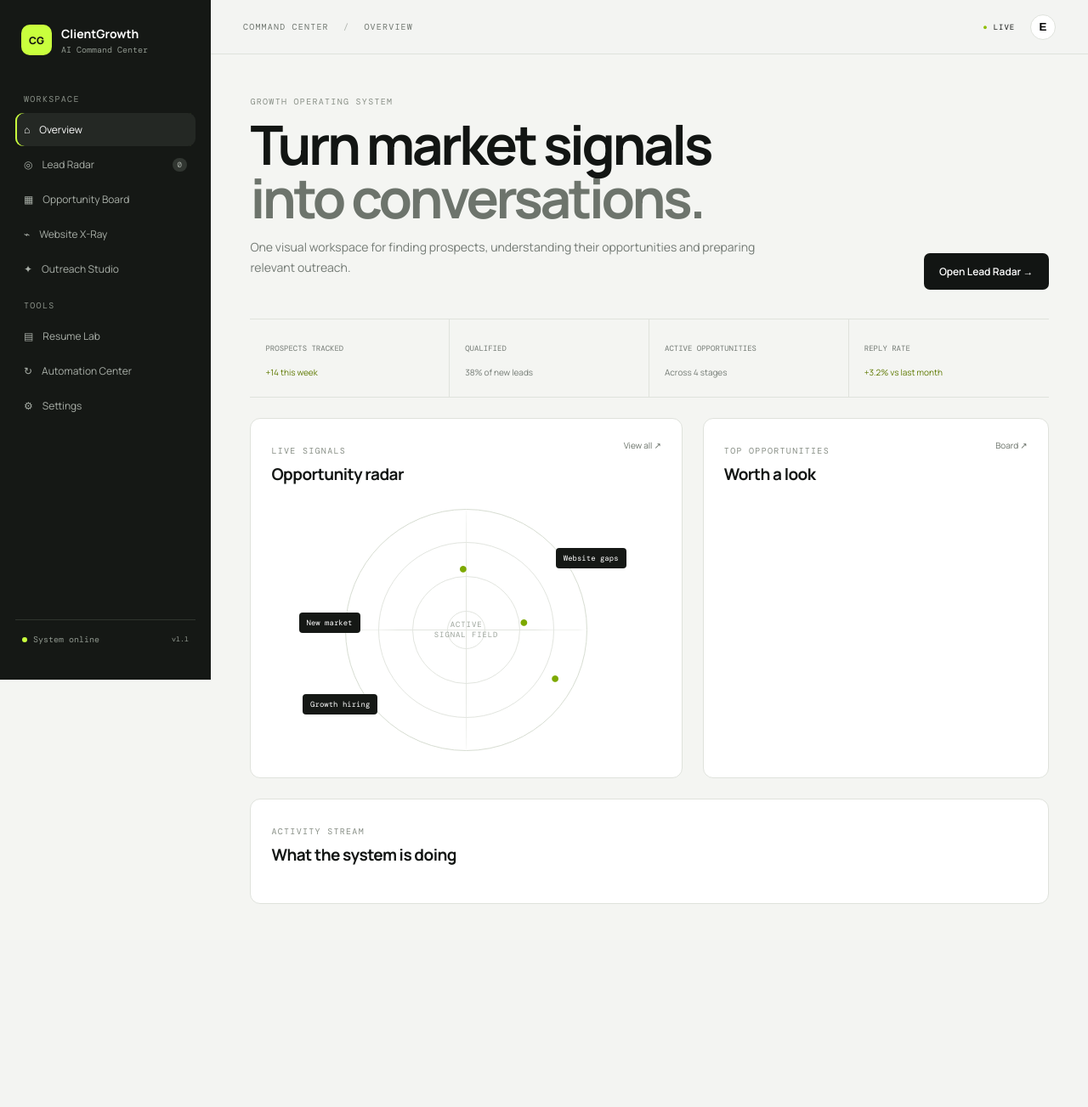
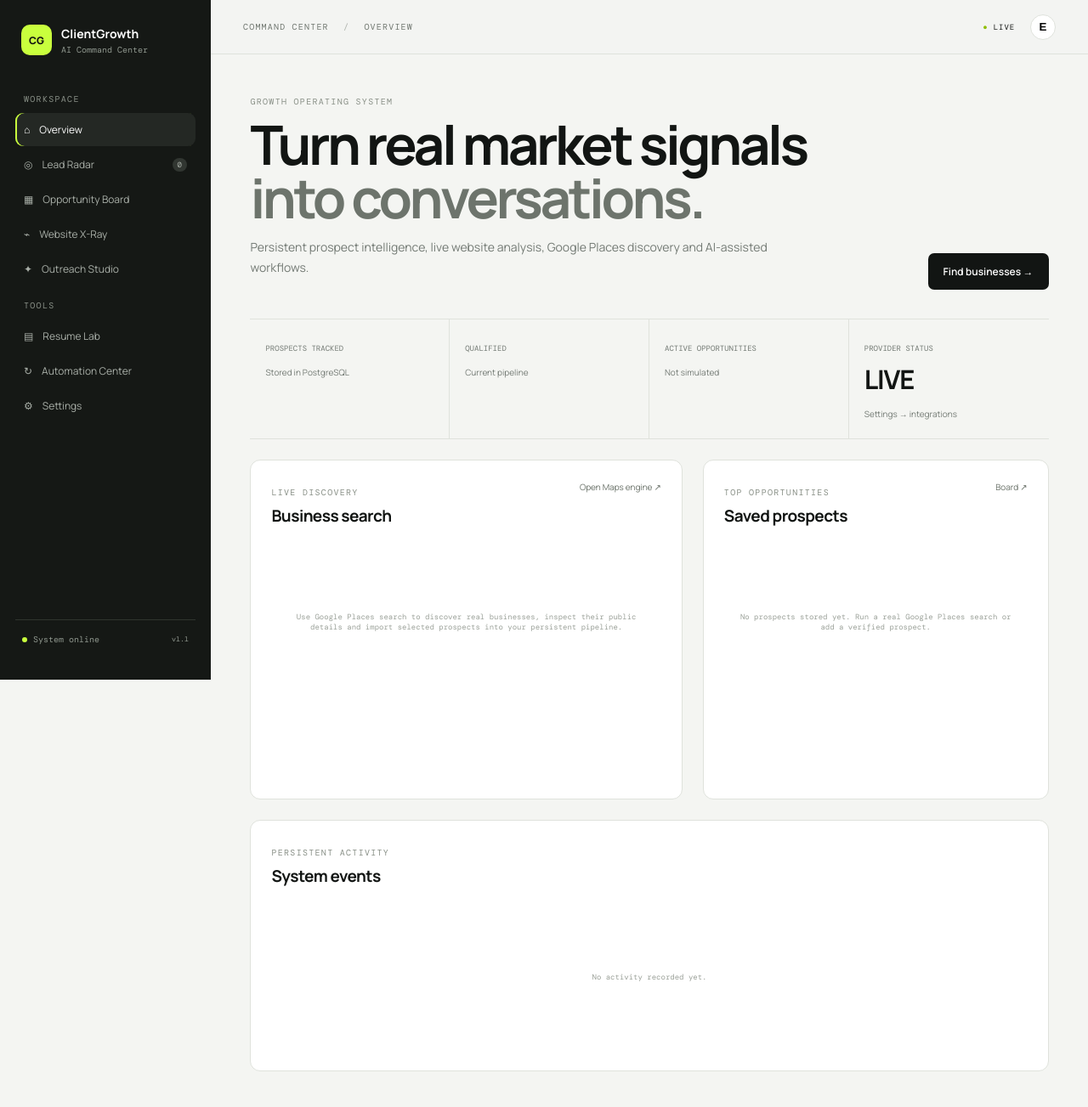
Before and after one commit to Ab2612Ab/clientgrowth-ai-hub, a FastAPI app: page / in a window 1280 px wide. Shown: the whole page at 85% size. Before the commit the page ends 1064 px from the top, so only its background shows below. Run offline with FastAPI, Linux system fonts and the light colour scheme; some libraries are stand-ins or nearby versions.

Commit message:
Remove dashboard demo metrics and use live data

```diff
--- a/templates/dashboard.html
+++ b/templates/dashboard.html
@@ -1,7 +1,8 @@
 {% extends 'base.html' %}{% block title %}Overview · ClientGrowth AI{% endblock %}{% block content %}
-<section class="hero"><div><span class="eyebrow">GROWTH OPERATING SYSTEM</span><h1>Turn market signals<br><i>into conversations.</i></h1><p>One visual workspace for finding prospects, understanding their opportunities and preparing relevant outreach.</p></div><a class="primary" href="/radar">Open Lead Radar →</a></section>
-<div class="stats"><div class="stat"><small>PROSPECTS TRACKED</small><strong>{{stats.leads}}</strong><span class="up">+14 this week</span></div><div class="stat"><small>QUALIFIED</small><strong>{{stats.qualified}}</strong><span>38% of new leads</span></div><div class="stat"><small>ACTIVE OPPORTUNITIES</small><strong>{{stats.opportunities}}</strong><span>Across 4 stages</span></div><div class="stat"><small>REPLY RATE</small><strong>{{stats.reply_rate}}</strong><span class="up">+3.2% vs last month</span></div></div>
-<div class="grid two"><section class="panel radar-panel"><div class="panel-head"><div><span class="eyebrow">LIVE SIGNALS</span><h2>Opportunity radar</h2></div><a href="/radar">View all ↗</a></div><div class="radar"><div class="rings"><span></span><span></span><span></span><b>ACTIVE<br>SIGNAL FIELD</b></div><div class="pulse p1">●</div><div class="pulse p2">●</div><div class="pulse p3">●</div><div class="radar-label l1">Website gaps</div><div class="radar-label l2">Growth hiring</div><div class="radar-label l3">New market</div></div></section>
-<section class="panel"><div class="panel-head"><div><span class="eyebrow">TOP OPPORTUNITIES</span><h2>Worth a look</h2></div><a href="/pipeline">Board ↗</a></div><div class="lead-list">{% for lead in leads %}<div class="lead-row"><div class="score">{{lead.score}}</div><div class="lead-main"><b>{{lead.name}}</b><span>{{lead.type}} · {{lead.location}}</span></div><div class="signal">{{lead.signal}}</div></div>{% endfor %}</div></section></div>
-<section class="panel activity"><div class="panel-head"><div><span class="eyebrow">ACTIVITY STREAM</span><h2>What the system is doing</h2></div></div>{% for a in activities %}<div class="activity-row"><span class="activity-icon">✦</span><div><b>{{a[0]}}</b><span>{{a[1]}}</span></div><time>{{a[2]}}</time></div>{% endfor %}</section>
+{% if db_error %}<div class="notice">Persistent database is not connected. No demo data is being shown. Connect PostgreSQL and set DATABASE_URL in Vercel.</div>{% endif %}
+<section class="hero"><div><span class="eyebrow">GROWTH OPERATING SYSTEM</span><h1>Turn real market signals<br><i>into conversations.</i></h1><p>Persistent prospect intelligence, live website analysis, Google Places discovery and AI-assisted workflows.</p></div><a class="primary" href="/maps">Find businesses →</a></section>
+<div class="stats"><div class="stat"><small>PROSPECTS TRACKED</small><strong>{{stats.leads}}</strong><span>Stored in PostgreSQL</span></div><div class="stat"><small>QUALIFIED</small><strong>{{stats.qualified}}</strong><span>Current pipeline</span></div><div class="stat"><small>ACTIVE OPPORTUNITIES</small><strong>{{stats.opportunities}}</strong><span>Not simulated</span></div><div class="stat"><small>PROVIDER STATUS</small><strong>{{ 'LIVE' if integrations.openai or integrations.maps else 'SETUP' }}</strong><span>Settings → integrations</span></div></div>
+<div class="grid two"><section class="panel radar-panel"><div class="panel-head"><div><span class="eyebrow">LIVE DISCOVERY</span><h2>Business search</h2></div><a href="/maps">Open Maps engine ↗</a></div><div class="empty">Use Google Places search to discover real businesses, inspect their public details and import selected prospects into your persistent pipeline.</div></section>
+<section class="panel"><div class="panel-head"><div><span class="eyebrow">TOP OPPORTUNITIES</span><h2>Saved prospects</h2></div><a href="/pipeline">Board ↗</a></div><div class="lead-list">{% for lead in leads[:5] %}<div class="lead-row"><div class="score">{{lead.score}}</div><div class="lead-main"><b>{{lead.name}}</b><span>{{lead.type}} · {{lead.location}}</span></div><div class="signal">{{lead.signal}}</div></div>{% else %}<div class="empty">No prospects stored yet. Run a real Google Places search or add a verified prospect.</div>{% endfor %}</div></section></div>
+<section class="panel activity"><div class="panel-head"><div><span class="eyebrow">PERSISTENT ACTIVITY</span><h2>System events</h2></div></div>{% for a in activities %}<div class="activity-row"><span class="activity-icon">✦</span><div><b>{{a[0]}}</b><span>{{a[1]}}</span></div><time>{{a[2]}}</time></div>{% else %}<div class="empty">No activity recorded yet.</div>{% endfor %}</section>
 {% endblock %}
```
